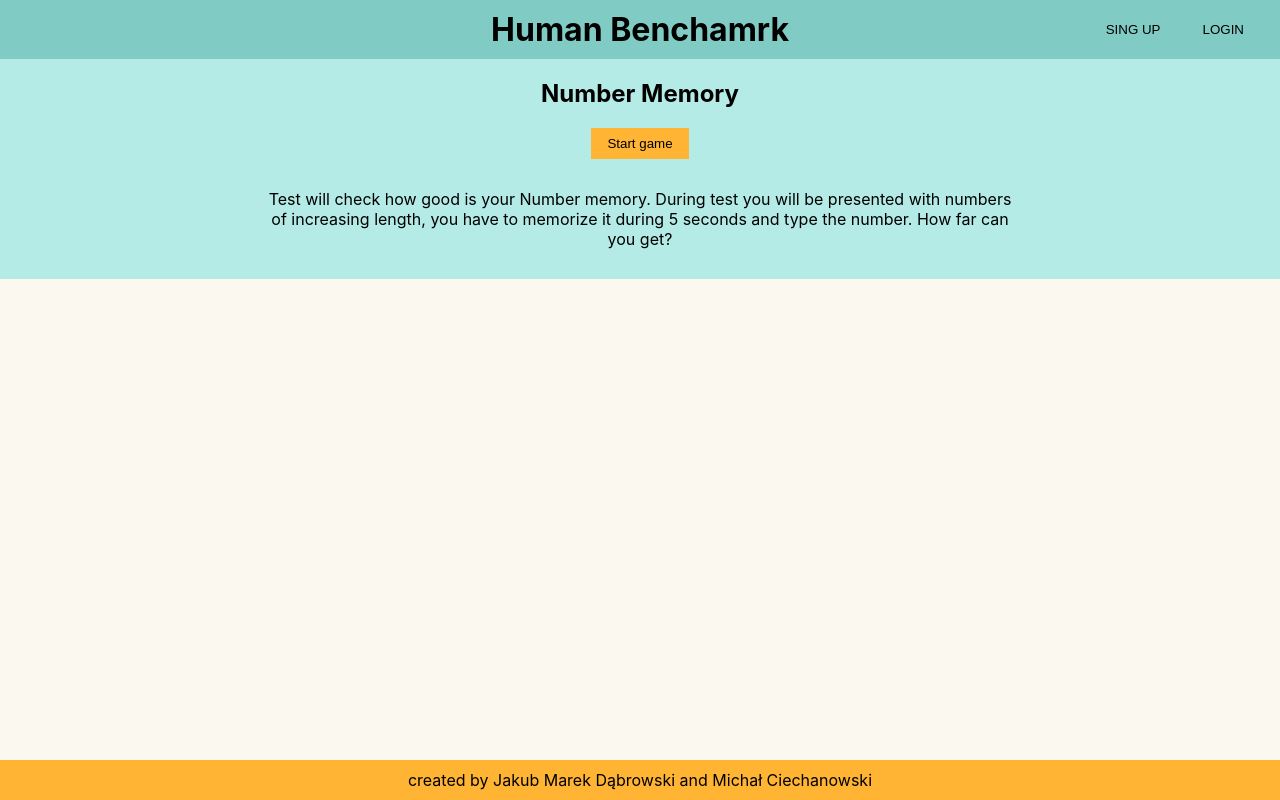
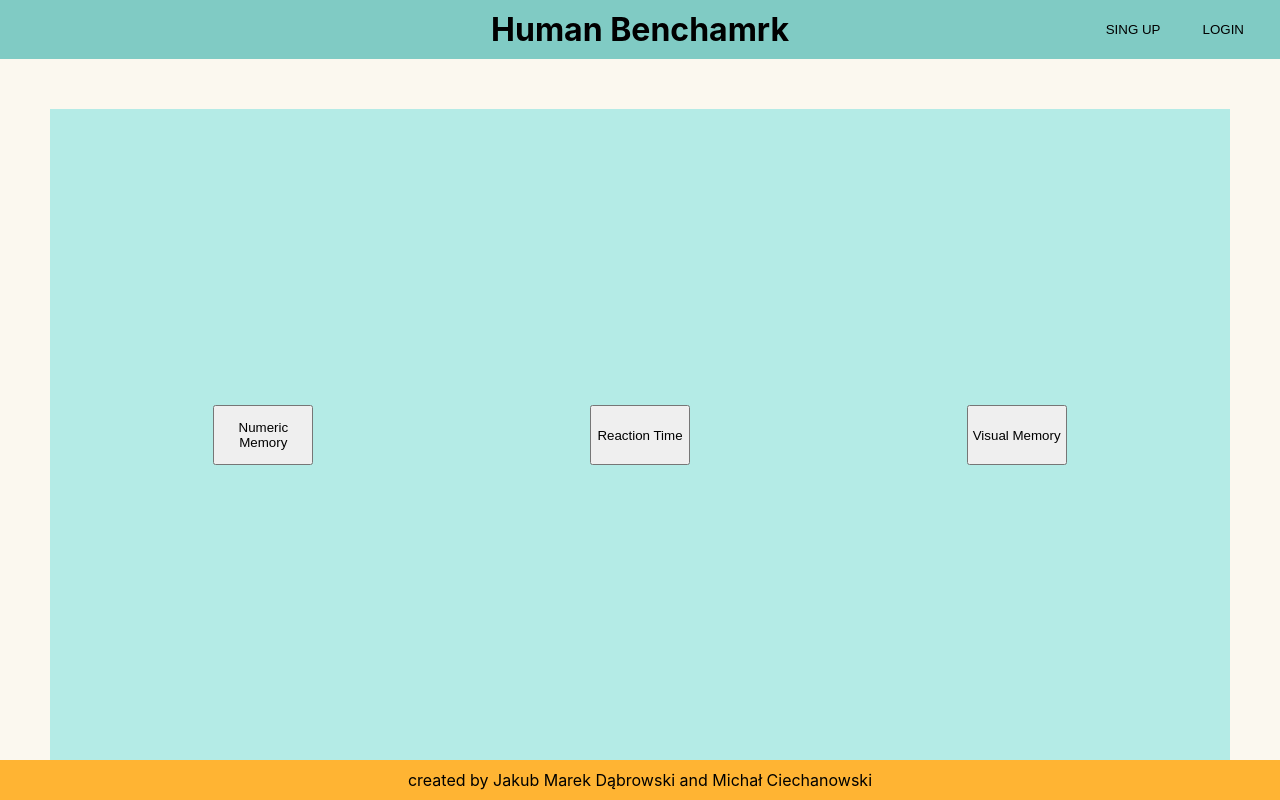
Before and after one commit to MichalCiechanowski/humanBenchmark, a React (Create React App) app in the folder client/: page / in a window 1280 px wide. Built offline with nearby package versions, Linux system fonts and the light colour scheme.

Commit message:
menu viev changes

```diff
--- a/client/src/App.js
+++ b/client/src/App.js
@@ -1,33 +1,17 @@
 import React, { useState, useEffect } from 'react';
-import axios from 'axios';
 
 function App() {
-  // const [message, setMessage] = useState('');
-  //
-  // const fetchMessage = async (retries = 3, delay = 1000) => {
-  //   for (let i = 0; i < retries; i++) {
-  //     try {
-  //       const response = await axios.get('/api/message');
-  //       setMessage(response.data.message);
-  //       return;
-  //     } catch (error) {
-  //       console.error(`Attempt ${i + 1} failed:`, error.message);
-  //       if (i === retries - 1) {
-  //         console.error('All retries failed');
-  //         setMessage('Error: Unable to fetch message');
-  //       } else {
-  //         await new Promise(resolve => setTimeout(resolve, delay));
-  //       }
-  //     }
-  //   }
-  // };
-
-  // useEffect(() => {
-  //   fetchMessage();
-  // }, []);
-
+  const [menuState, setMenuState] = useState('menu');
   const [gameState, setGameState] = useState('initial');
   const [countdown, setCountdown] = useState(5);
+
+  const goToMenu = () => {
+    setMenuState('menu');
+  }
+
+  const goToNumericMemory = () => {
+    setMenuState('numeric_memory');
+  }
 
   const startGame = () => {
     setGameState('countdown');
@@ -53,13 +37,24 @@ function App() {
   return (
     <main>
       <header>
+        {menuState != 'menu' && (
+          <button className='go-back-button' onClick={goToMenu}>Go back</button>
+        )}
         <h1>Human Benchamrk</h1>
         <div className='header-buttons'>
           <button className='login-button'>SING UP</button>
           <button className='login-button'>LOGIN</button>
         </div>
       </header>
-      <div className='game'>
+      {menuState == 'menu' && (
+        <div className='menu'>
+          <button onClick={goToNumericMemory}>Numeric Memory</button>
+          <button >Reaction Time</button>
+          <button >Visual Memory</button>
+        </div>
+      )}
+      {menuState == 'numeric_memory' && (
+        <div className='numeric-memory'>
           <h2>Number Memory</h2>
           {gameState === 'initial' && (
             <button onClick={startGame}>Start game</button>
@@ -80,6 +75,7 @@ function App() {
             Test will check how good is your Number memory. During test you will be presented with numbers of increasing length, you have to memorize it during 5 seconds and type the number. How far can you get?
           </p>
         </div>
+      )}
     </main>
   );
 }
--- a/client/src/index.css
+++ b/client/src/index.css
@@ -46,6 +46,20 @@ header {
     gap: 10px;
   }
 
+  .go-back-button {
+    position: absolute;
+    left: 20px;
+    background-color: var(--dark-blue);
+    padding: 8px 16px;
+    border: none;
+    cursor: pointer;
+    transition: background-color 0.3s ease-in-out;
+  }
+
+  .go-back-button:hover {
+    background-color: var(--white);
+  }
+
   .login-button {
     background-color: var(--dark-blue);
     padding: 8px 16px;
@@ -59,7 +73,24 @@ header {
   }
 }
 
-.game {
+.menu {
+  height: 74vh;
+  margin: 50px;
+  padding: 30px;
+  display: grid;
+  grid-template-columns: repeat(3, 1fr);
+  gap: 10px;
+  justify-items: center;
+  align-items: center;
+  background-color: var(--light-blue);
+
+  button {
+    width: 100px;
+    height: 60px;
+  }
+}
+
+.numeric-memory {
   background-color: var(--light-blue);
   text-align: center;
   padding: 20px 20px 20px 20px;
```
Lines whose indentation alone changed are shown as unchanged.
